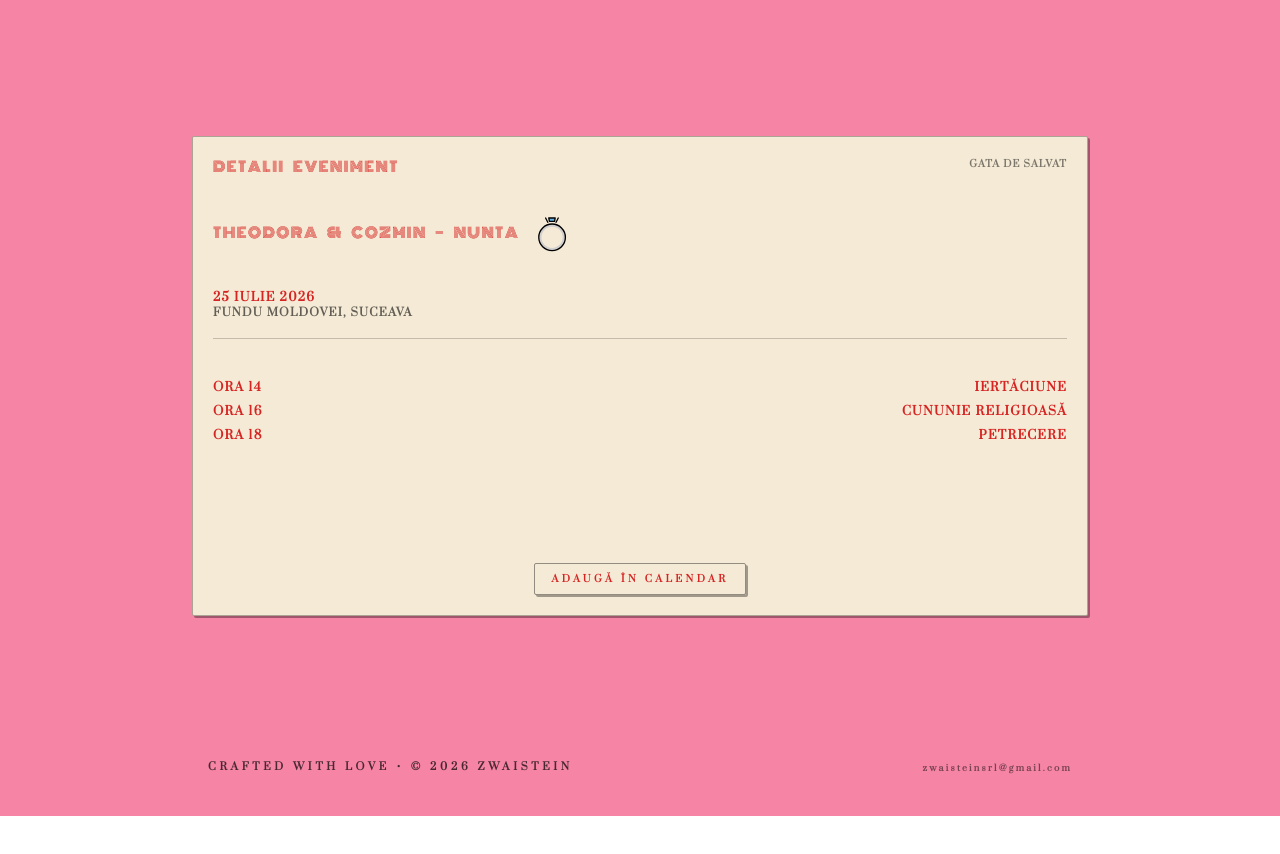
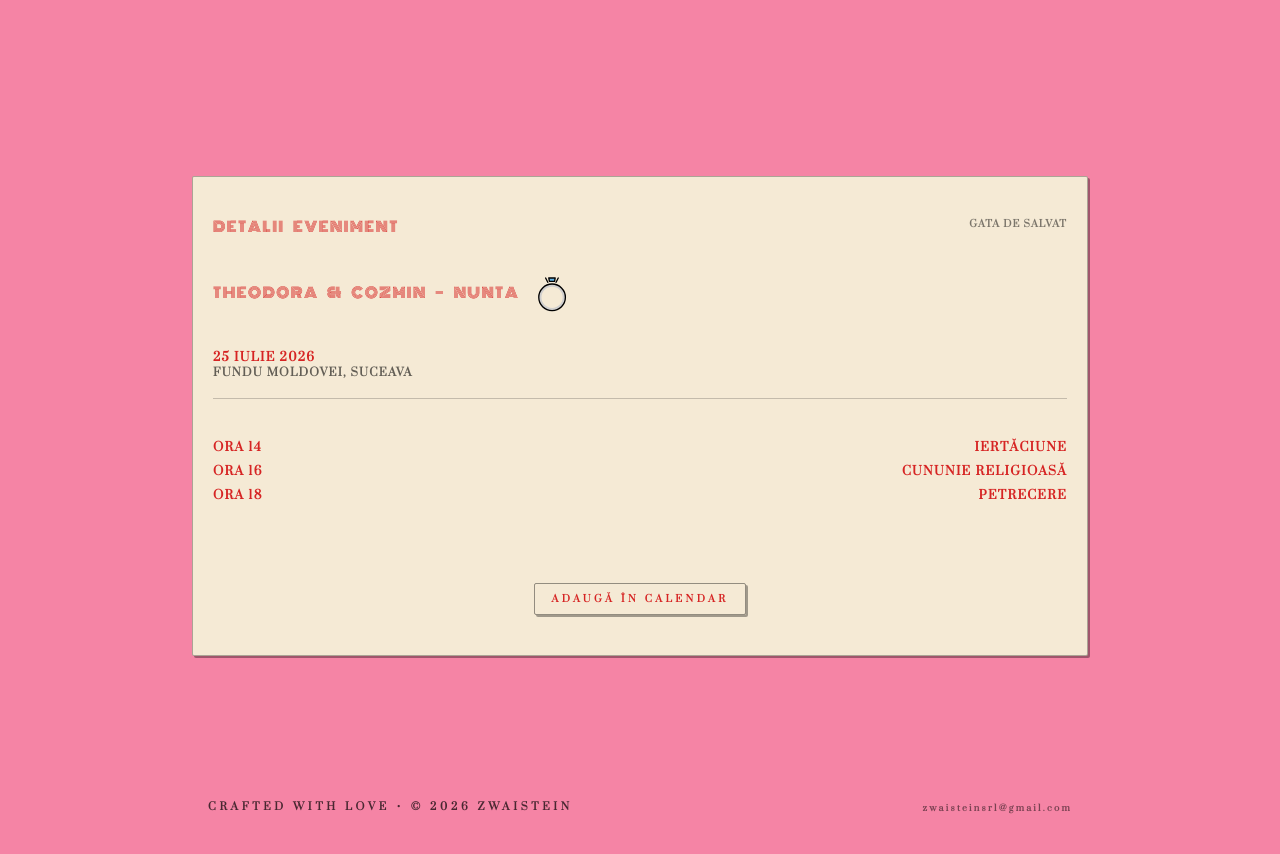
Before and after one commit to emiisandu/wedding-rsvp, a React (Vite) app: page / in a window 1280 px wide. Shown: the part 5920-6774 px from the top of the page. Before the commit the page ends 6736 px from the top, so only its background shows below. Built offline with nearby package versions, Linux system fonts and the light colour scheme; a web font is replaced by a local one.

Commit message:
changes to quick details

```diff
--- a/src/components/QuickDetails.jsx
+++ b/src/components/QuickDetails.jsx
@@ -98,11 +98,12 @@ export default function QuickDetails() {
             <div className="max-w-4xl mx-auto">
                 <div
                     className="
+                    mt-10
             bg-[#f5ead5]
             border border-black/30
             rounded-sm
             shadow-[2px_2px_0px_rgba(0,0,0,0.35)]
-            px-5 py-5
+            px-5 py-10
             min-h-[60vh]
             flex flex-col
           "
```
